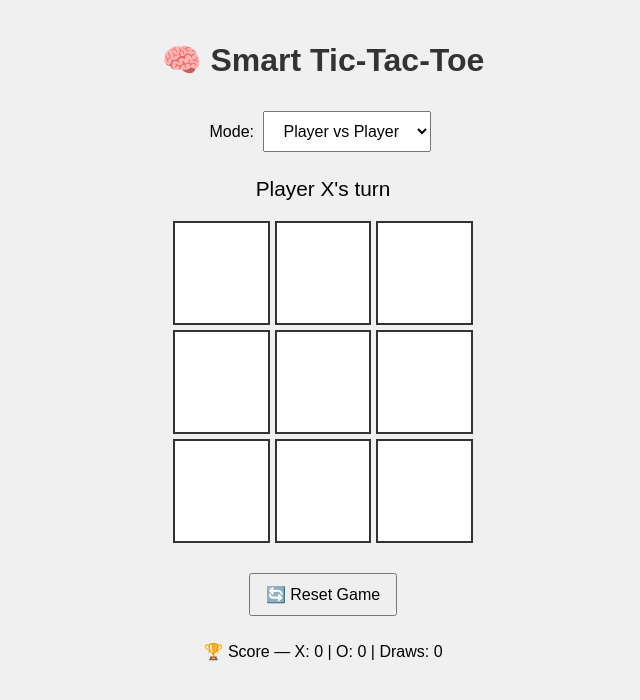
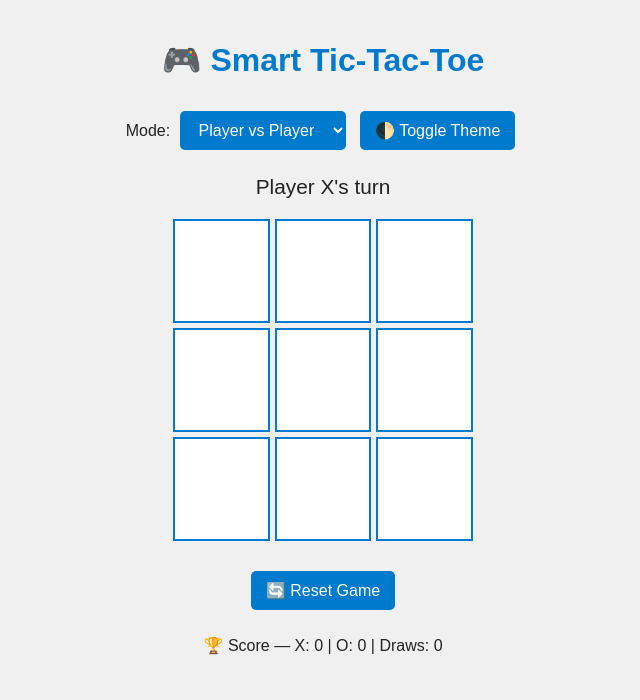
Before and after one commit to infostudent786/tic-tac-toe, a plain HTML site: page index.html in a window 1280 px wide. Shown: the whole page, without its empty margins (317-957 px from the left). Drawn offline with Linux system fonts and the light colour scheme.

Commit message:
v4-colourful-modes

```diff
--- a/index.html
+++ b/index.html
@@ -1,20 +1,44 @@
 <!DOCTYPE html>
-<html lang="en">
+<html lang="en" data-theme="light">
 <head>
   <meta charset="UTF-8" />
   <meta name="viewport" content="width=device-width, initial-scale=1.0"/>
   <title>Smart Tic-Tac-Toe</title>
   <style>
+    :root {
+      --bg-light: #f0f0f0;
+      --text-light: #222;
+      --bg-dark: #121212;
+      --text-dark: #f0f0f0;
+      --accent-light: #007acc;
+      --accent-dark: #00c0c0;
+    }
+
+    html[data-theme='light'] {
+      --bg: var(--bg-light);
+      --text: var(--text-light);
+      --accent: var(--accent-light);
+    }
+
+    html[data-theme='dark'] {
+      --bg: var(--bg-dark);
+      --text: var(--text-dark);
+      --accent: var(--accent-dark);
+    }
+
     body {
       font-family: Arial, sans-serif;
       text-align: center;
-      background: #f0f0f0;
+      background: var(--bg);
+      color: var(--text);
       margin: 0;
       padding: 20px;
+      transition: background 0.4s, color 0.4s;
     }
 
     h1 {
-      color: #333;
+      color: var(--accent);
+      transition: color 0.4s;
     }
 
     #controls, #scoreboard {
@@ -37,22 +61,44 @@
       align-items: center;
       justify-content: center;
       cursor: pointer;
-      border: 2px solid #333;
+      border: 2px solid var(--accent);
       user-select: none;
+      transition: background 0.3s, transform 0.2s;
+    }
+
+    .cell:hover {
+      background: #e0e0e0;
+      transform: scale(1.05);
     }
 
     .status {
       font-size: 1.3em;
       margin: 10px 0;
+      opacity: 0;
+      animation: fadeIn 0.6s forwards;
     }
 
-    .winner { color: green; }
+    .winner { color: lime; }
     .draw { color: orange; }
 
     button, select {
       padding: 10px 15px;
       font-size: 1em;
       margin: 10px 5px;
+      background: var(--accent);
+      color: white;
+      border: none;
+      border-radius: 5px;
+      cursor: pointer;
+      transition: background 0.3s;
+    }
+
+    button:hover, select:hover {
+      background: #005f99;
+    }
+
+    @keyframes fadeIn {
+      to { opacity: 1; }
     }
 
     @media (max-width: 600px) {
@@ -65,7 +111,7 @@
 </head>
 <body>
 
-<h1>🧠 Smart Tic-Tac-Toe</h1>
+<h1>🎮 Smart Tic-Tac-Toe</h1>
 
 <div id="controls">
   <label>Mode:
@@ -74,6 +120,7 @@
       <option value="computer">Player vs AI</option>
     </select>
   </label>
+  <button onclick="toggleTheme()">🌓 Toggle Theme</button>
 </div>
 
 <div class="status" id="status">Player X's turn</div>
@@ -86,7 +133,7 @@
   <p>🏆 Score — X: <span id="scoreX">0</span> | O: <span id="scoreO">0</span> | Draws: <span id="scoreDraw">0</span></p>
 </div>
 
-<!-- Sound Effects -->
+<!-- Sounds -->
 <audio id="clickSound" src="https://www.soundjay.com/buttons/sounds/button-29.mp3"></audio>
 <audio id="winSound" src="https://www.soundjay.com/human/sounds/applause-01.mp3"></audio>
 <audio id="drawSound" src="https://www.soundjay.com/misc/sounds/bell-ringing-01.mp3"></audio>
@@ -179,12 +226,12 @@
     return move;
   }
 
-  function minimax(b, depth, isMaximizing) {
+  function minimax(b, depth, isMax) {
     if (checkWinner(b, 'O')) return 10 - depth;
     if (checkWinner(b, 'X')) return depth - 10;
     if (b.every(cell => cell)) return 0;
 
-    if (isMaximizing) {
+    if (isMax) {
       let best = -Infinity;
       b.forEach((val, i) => {
         if (!val) {
@@ -223,6 +270,11 @@
     scoreDraw.textContent = scores.Draw;
   }
 
+  function toggleTheme() {
+    const html = document.documentElement;
+    html.dataset.theme = html.dataset.theme === 'dark' ? 'light' : 'dark';
+  }
+
   // Start
   resetGame();
 </script>
```
